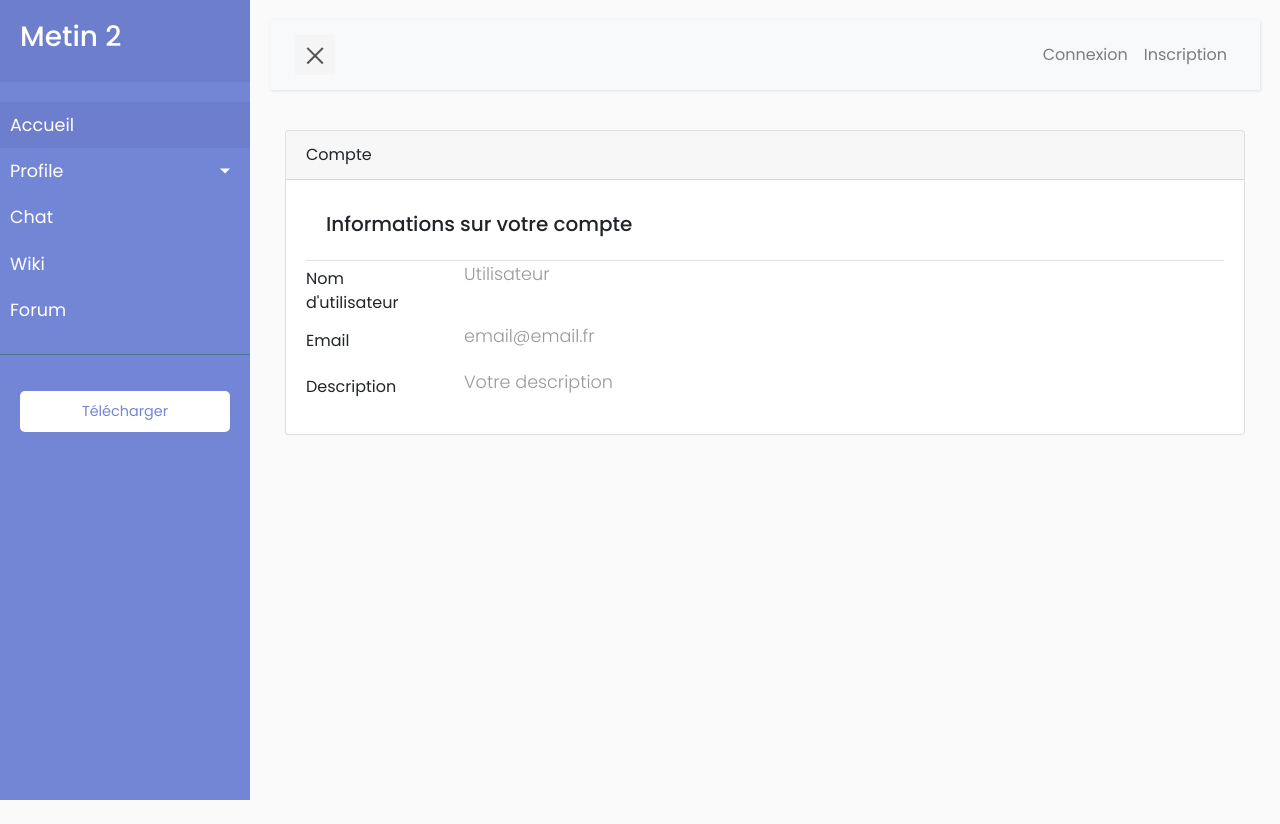
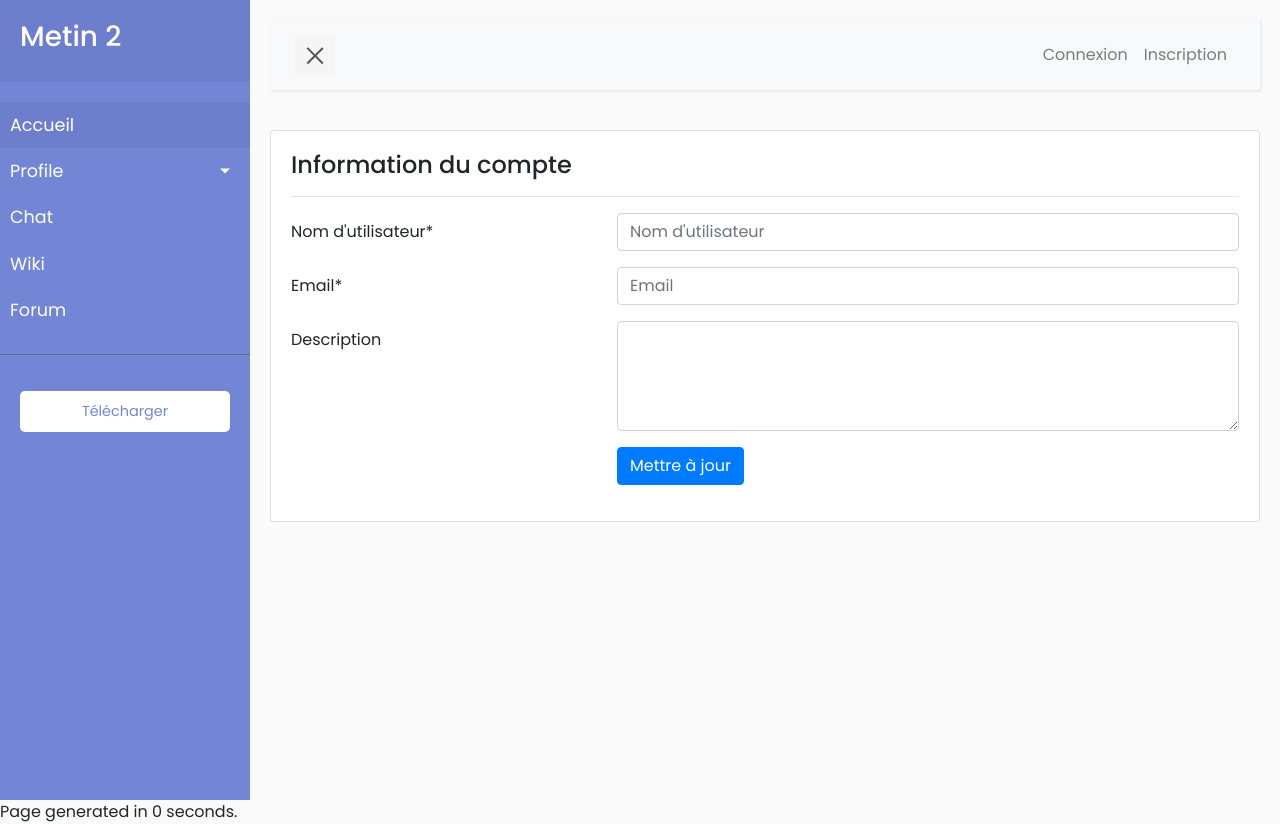
Before and after one commit to Ianis-Bordrez/projet_web, a PHP site: page /account.php in a window 1280 px wide. Before the commit the page ends 800 px from the top, so only its background shows below. Run offline with PHP 8.4, Linux system fonts and the light colour scheme; some libraries are stand-ins or nearby versions.

Commit message:
added data

```diff
--- a/account.php
+++ b/account.php
@@ -2,34 +2,44 @@
 require_once("header.php");
 ?>
 
-<div class='col'>
-    <div class='card' style='width: 100%;'>
-        <div class='card-header'>
-            Compte
+<div class="card">
+    <div class="card-body">
+        <div class="row">
+            <div class="col-md-12">
+                <h4>Information du compte</h4>
+                <hr>
+            </div>
         </div>
-        <div class='card-body'>
-            <ul class='list-group list-group-flush list-unstyled'>
-                <li class='list-group-item'><h5 class='card-title'>Informations sur votre compte</h5></li>
-                <li><div class="row">
-                    <label class="col-sm-2 col-form-label">Nom d'utilisateur</label>
-                    <div class="col-sm-10">
-                        <p>Utilisateur<p>
+        <div class="row">
+            <div class="col-md-12">
+                <form>
+                    <div class="form-group row">
+                    <label for="username" class="col-4 col-form-label">Nom d'utilisateur*</label>
+                    <div class="col-8">
+                        <input id="username" name="username" placeholder="Nom d'utilisateur" class="form-control here" required="required" type="text">
                     </div>
-                </div></li>
-                <li><div class="row">
-                    <label class="col-sm-2 col-form-label">Email</label>
-                    <div class="col-sm-10">
-                        <p>email@email.fr<p>
                     </div>
-                </div></li>
-                <li><div class="row">
-                    <label class="col-sm-2 col-form-label">Description</label>
-                    <div class="col-sm-10">
-                        <p>Votre description<p>
+                    <div class="form-group row">
+                    <label for="email" class="col-4 col-form-label">Email*</label>
+                    <div class="col-8">
+                        <input id="email" name="email" placeholder="Email" class="form-control here" required="required" type="text">
                     </div>
-                </div></li>
-            </ul>
+                    </div>
+                    <div class="form-group row">
+                    <label for="description" class="col-4 col-form-label">Description</label>
+                    <div class="col-8">
+                        <textarea id="publicinfo" name="publicinfo" cols="40" rows="4" class="form-control"></textarea>
+                    </div>
+                    </div>
+                    <div class="form-group row">
+                    <div class="offset-4 col-8">
+                        <button name="submit" type="submit" class="btn btn-primary">Mettre à jour</button>
+                    </div>
+                    </div>
+                </form>
+            </div>
         </div>
+
     </div>
 </div>
 
--- a/footer.php
+++ b/footer.php
@@ -38,4 +38,15 @@
 
 </body>
 
+<footer>
+<?php
+$time = microtime();
+$time = explode(' ', $time);
+$time = $time[1] + $time[0];
+$finish = $time;
+$total_time = round(($finish - $start), 4);
+echo 'Page generated in '.$total_time.' seconds.';
+?>
+</footer>
+
 </html>
--- a/header.php
+++ b/header.php
@@ -1,5 +1,11 @@
 <?php
 require_once('script/config.php');
+
+$time = microtime();
+$time = explode(' ', $time);
+$time = $time[1] + $time[0];
+$start = $time;
+
 ?>
 <!DOCTYPE html>
 <html lang="fr">
```
Also changed, not shown: index.php (+20 -3 lines).
